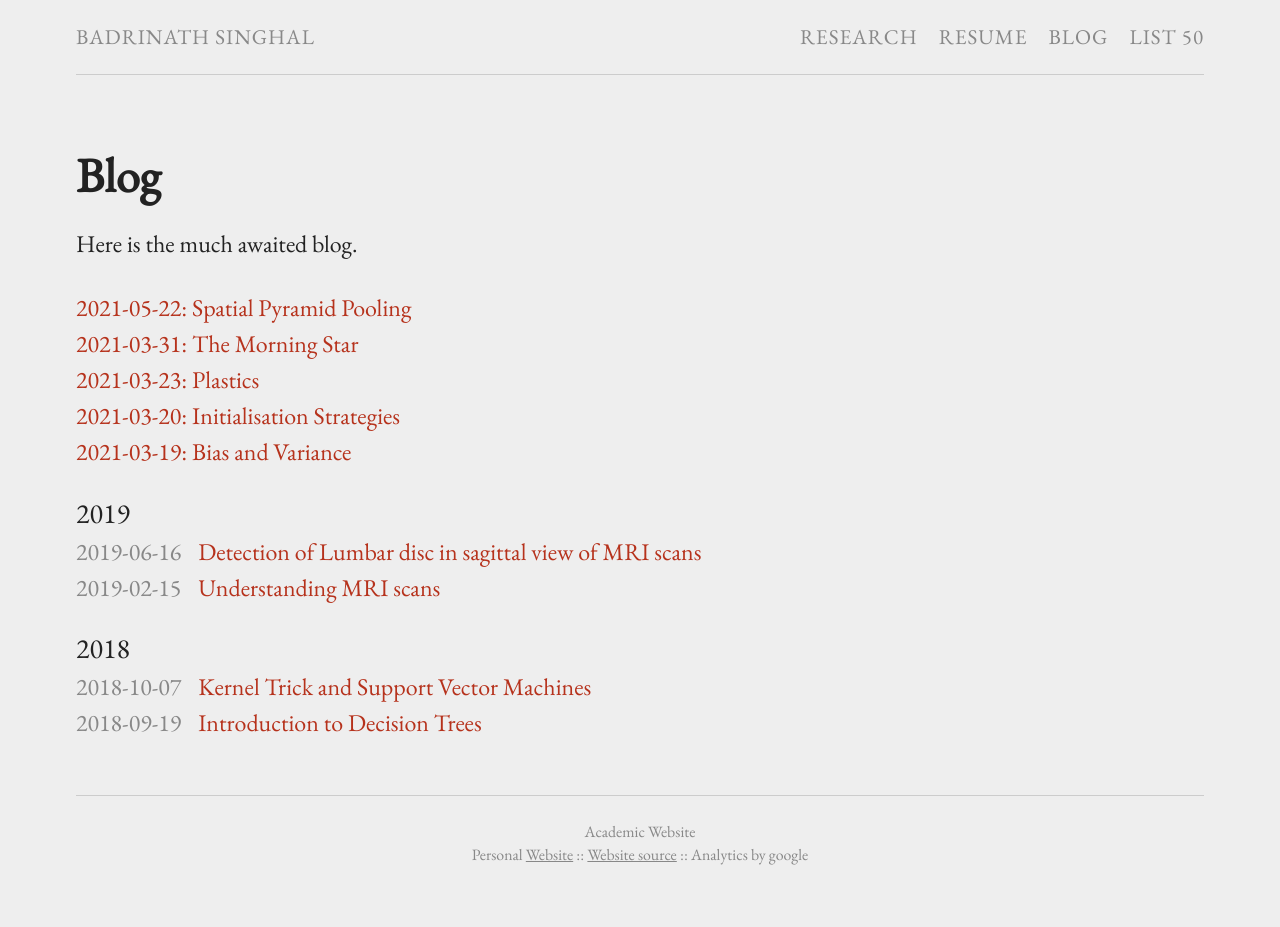
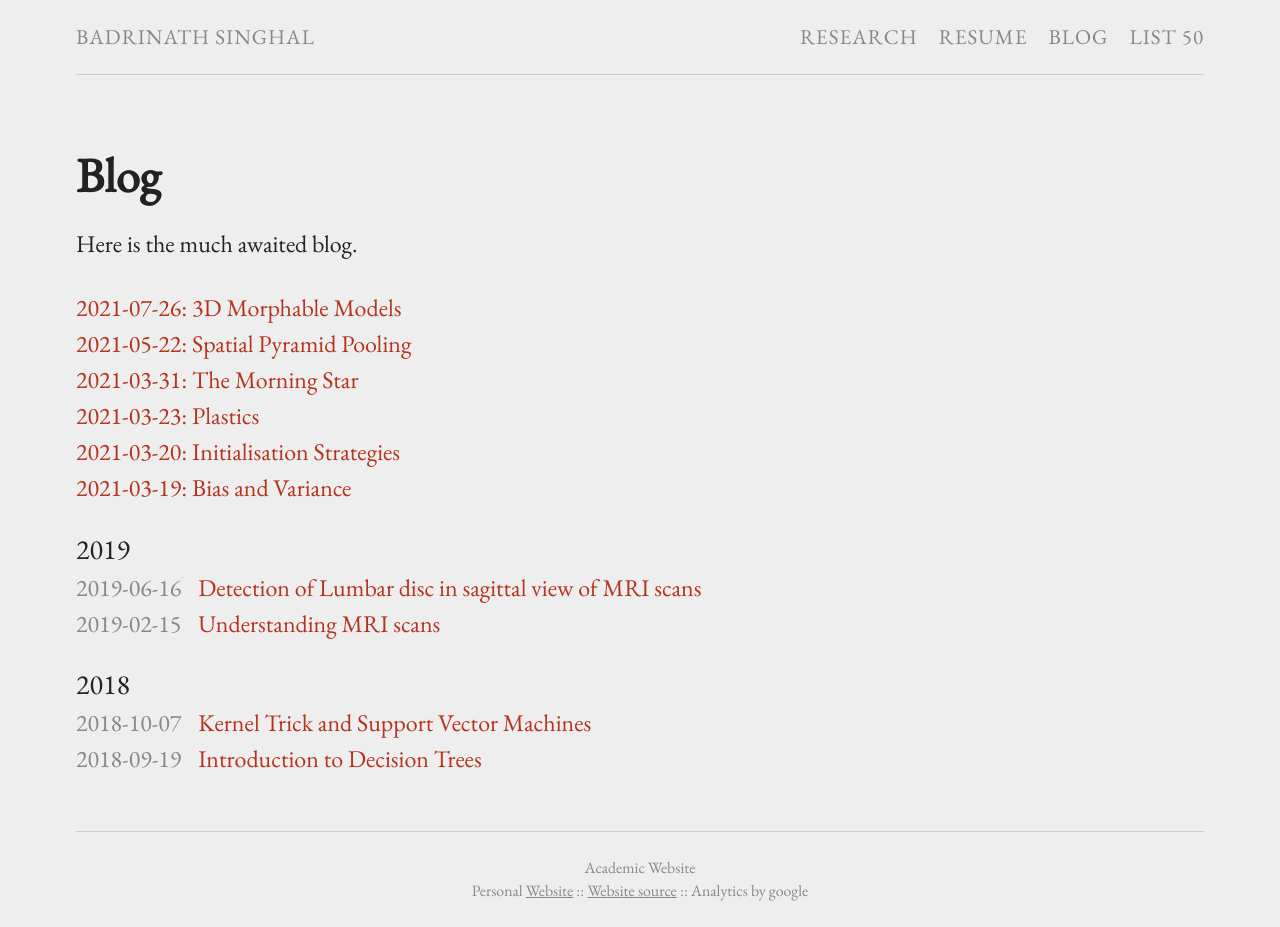
Before and after one commit to BadrinathS/BadrinathS.github.io, a Jekyll site: the page built from blog.md, in a window 1280 px wide. Built offline with Jekyll 4.4.1, drawn with Linux system fonts in a browser that asks for light colours; before the commit the page ends 900 px from its top, so only the background shows below that.

Commit message:
Updated links

```diff
--- a/blog.md
+++ b/blog.md
@@ -7,6 +7,8 @@ permalink: /blog/
 Here is the much awaited blog.
 
 <ul class="listing">
+<a href="/resume/CT-3DMorphableModels.pdf">2021-07-26: 3D Morphable Models</a>
+<br>
 <a href="/resume/Spatial_Pyramid_Pooling.pdf">2021-05-22: Spatial Pyramid Pooling</a>
 <br>
 <a href="/resume/The_Morning_Star.pdf">2021-03-31: The Morning Star</a>
```
Also changed, not shown: 2 other files.
